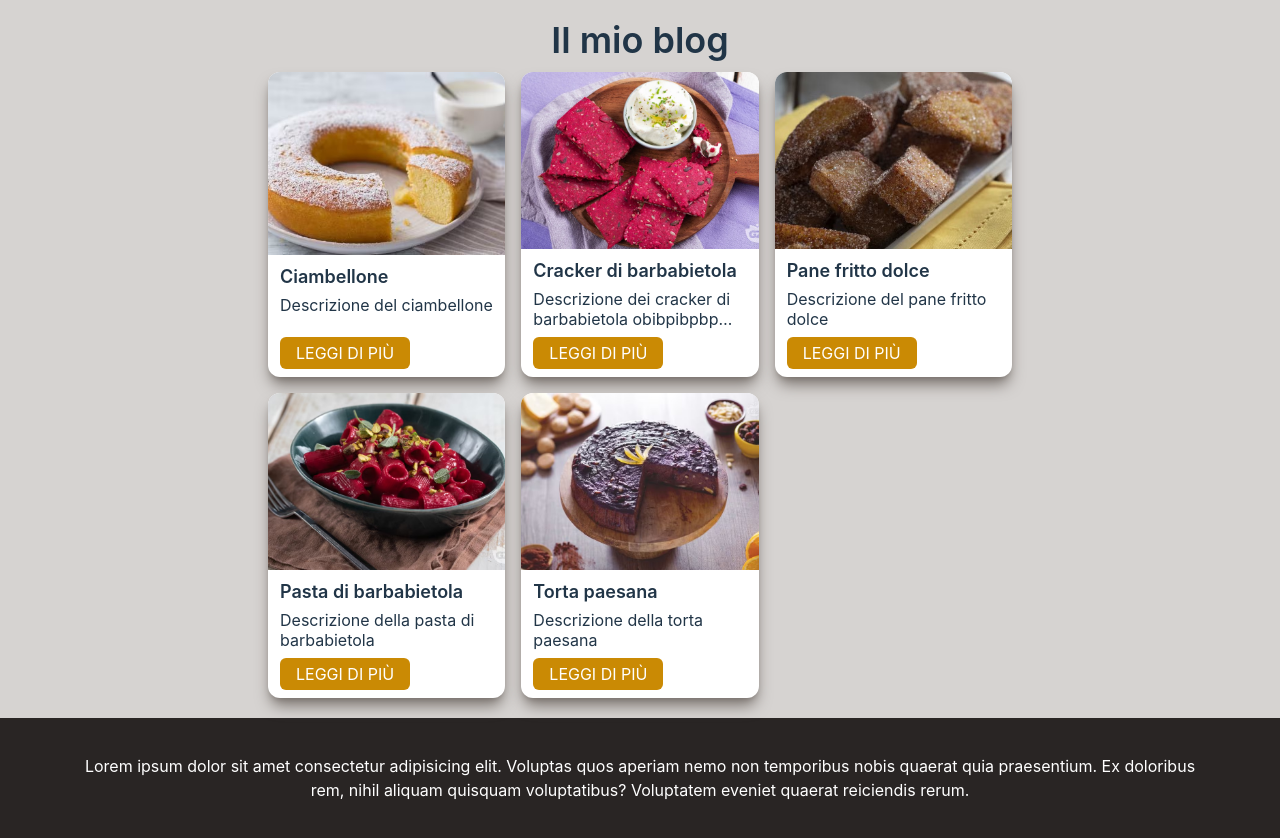
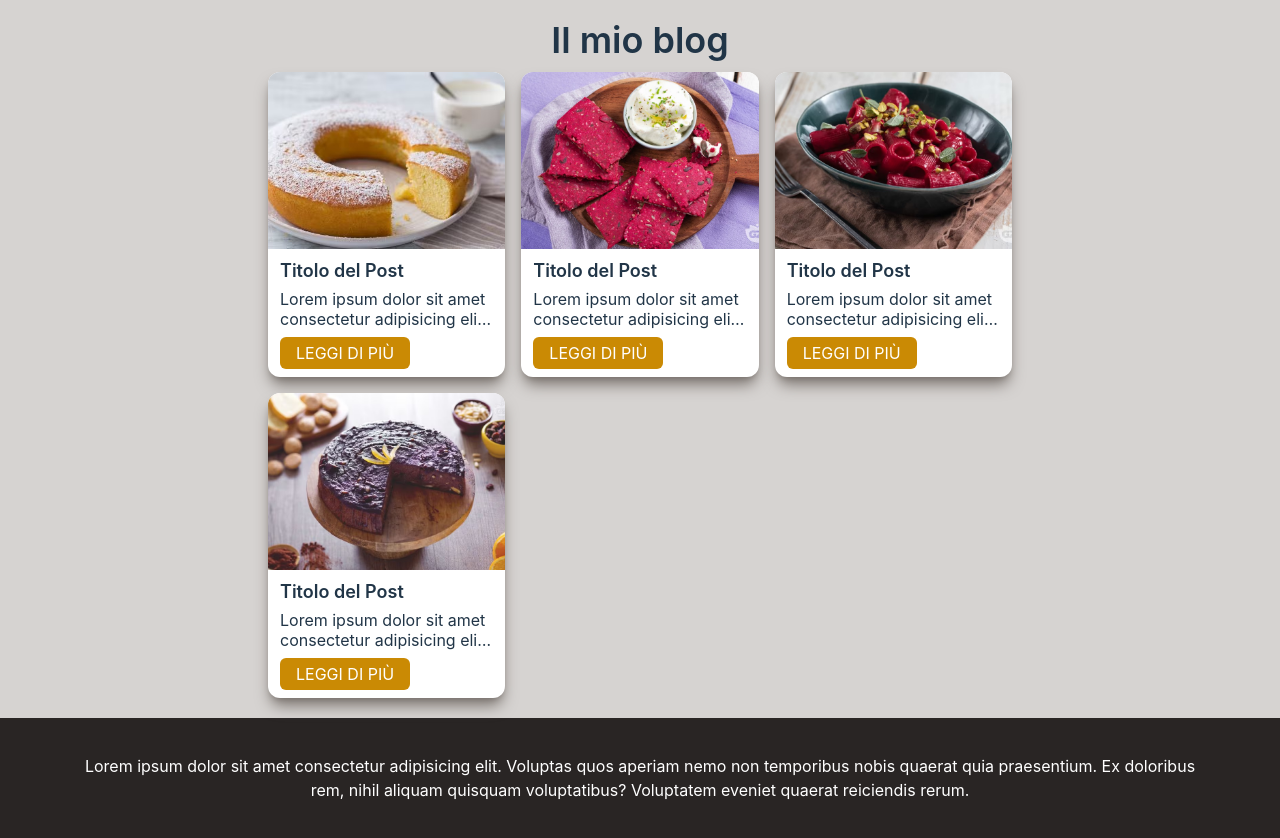
Before and after one commit to Aj-Herrera-99/react-props, a React (Vite) app: page / in a window 1280 px wide. Built offline with nearby package versions, Linux system fonts and the light colour scheme.

Commit message:
posts data, render posts data in cards

```diff
--- a/src/components/Card.jsx
+++ b/src/components/Card.jsx
@@ -2,7 +2,11 @@ import { useState } from "react";
 import Badge from "./Badge";
 import style from "./Card.module.css";
 
-function Card({ titolo, contenuto, immagine }) {
+function Card({
+    title,
+    content,
+    image = "https://picsum.photos/200/300",
+}) {
     // card states
     const [modal, setModal] = useState(false);
 
@@ -18,23 +22,29 @@ function Card({ titolo, contenuto, immagine }) {
     return (
         <div
             onClick={handleCardClick}
-            className={`${style.cardRatio} bg-white flex flex-col rounded-xl overflow-hidden cursor-pointer shadow-lg shadow-stone-500  hover:scale-110 hover:rotate-6 hover:shadow-xl hover:shadow-zinc-700 transition-all ${
+            className={`${
+                style.cardRatio
+            } bg-white flex flex-col rounded-xl overflow-hidden cursor-pointer shadow-lg shadow-stone-500  hover:scale-110 hover:rotate-6 hover:shadow-xl hover:shadow-zinc-700 transition-all ${
                 modal && modalClass
             }`}
         >
             <div className={`h-3/5 bg-red-300`}>
                 <img
-                    className="h-full object-cover"
-                    src={immagine}
-                    alt={titolo}
+                    className="h-full w-full object-cover"
+                    src={image}
+                    alt={title}
                     loading="lazy"
                 />
             </div>
-            <div className={`grow px-3 py-2 flex flex-col justify-between items-start gap-1`}>
+            <div
+                className={`grow px-3 py-2 flex flex-col justify-between items-start gap-1`}
+            >
                 <div>
-                    <h2 className="text-lg font-semibold line-clamp-1">{titolo}</h2>
+                    <h2 className="text-lg font-semibold line-clamp-1">
+                        {title}
+                    </h2>
                     <p className="my-1 leading-5 hyphens-auto line-clamp-2">
-                        {contenuto}
+                        {content}
                     </p>
                 </div>
                 <Badge />
--- a/src/components/Main.jsx
+++ b/src/components/Main.jsx
@@ -1,5 +1,6 @@
 import Card from "./Card";
 import { foods } from "../data/foods";
+import posts from "../data/posts";
 
 function Main({ titolo }) {
     return (
@@ -8,12 +9,12 @@ function Main({ titolo }) {
                 {titolo}
             </h1>
             <div className="w-3/4 xl:w-3/5 mx-auto grid auto-rows-fr grid-cols-1 sm:grid-cols-2 lg:grid-cols-3 gap-4">
-                {foods.map((food) => (
+                {posts.map((post) => (
                     <Card
-                        key={food.id}
-                        immagine={food.immagine}
-                        titolo={food.titolo}
-                        contenuto={food.contenuto}
+                        key={post.id}
+                        image={post.image}
+                        title={post.title}
+                        content={post.content}
                     ></Card>
                 ))}
             </div>
--- /dev/null
+++ b/src/data/posts.js
@@ -0,0 +1,40 @@
+const posts = [
+    {
+        id: 1,
+        title: "Titolo del Post",
+        image: "images/ciambellone.jpeg",
+        content:
+            "Lorem ipsum dolor sit amet consectetur adipisicing elit. Velit animi unde quasi enim non esse ratione voluptas voluptate, officiis veritatis magni blanditiis possimus nobis cum id inventore corporis deserunt hic.",
+        tags: ["html", "css"],
+        published: true,
+    },
+    {
+        id: 2,
+        title: "Titolo del Post",
+        image: "images/cracker_barbabietola.jpeg",
+        content:
+            "Lorem ipsum dolor sit amet consectetur adipisicing elit. Velit animi unde quasi enim non esse ratione voluptas voluptate, officiis veritatis magni blanditiis possimus nobis cum id inventore corporis deserunt hic.",
+        tags: ["js", "css"],
+        published: true,
+    },
+    {
+        id: 3,
+        title: "Titolo del Post",
+        image: "images/pasta_barbabietola.jpeg",
+        content:
+            "Lorem ipsum dolor sit amet consectetur adipisicing elit. Velit animi unde quasi enim non esse ratione voluptas voluptate, officiis veritatis magni blanditiis possimus nobis cum id inventore corporis deserunt hic.",
+        tags: ["js", "php"],
+        published: true,
+    },
+    {
+        id: 4,
+        title: "Titolo del Post",
+        image: "images/torta_paesana.jpeg",
+        content:
+            "Lorem ipsum dolor sit amet consectetur adipisicing elit. Velit animi unde quasi enim non esse ratione voluptas voluptate, officiis veritatis magni blanditiis possimus nobis cum id inventore corporis deserunt hic.",
+        tags: ["html"],
+        published: false,
+    },
+];
+
+export default posts;
```
